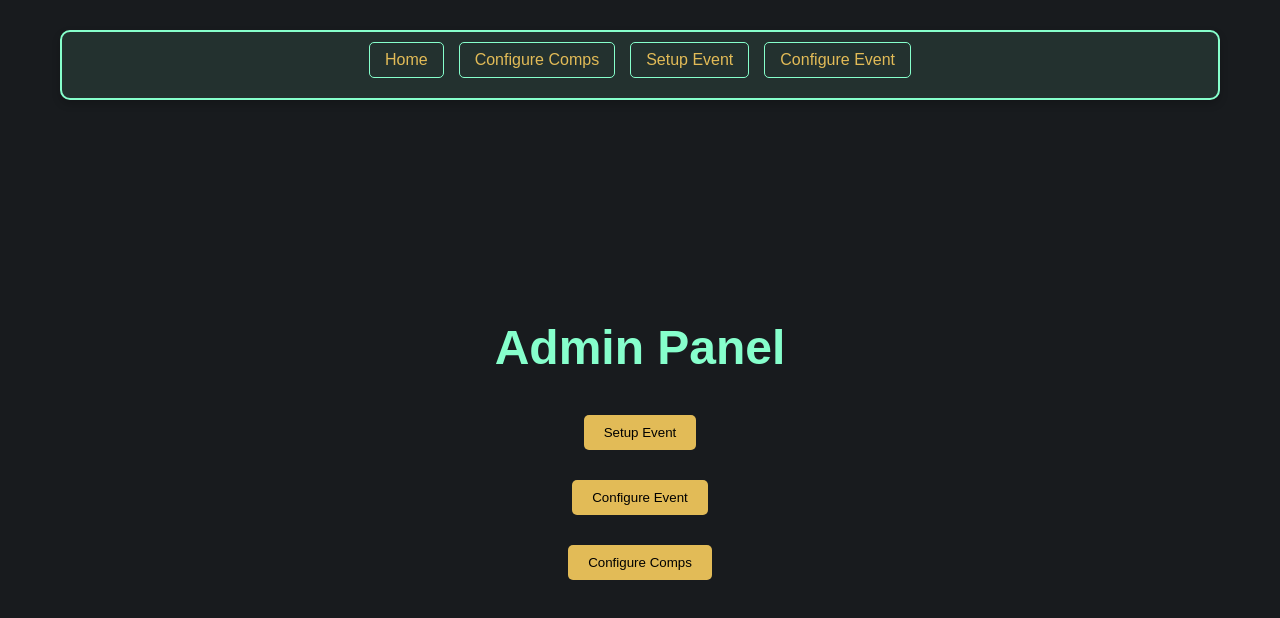
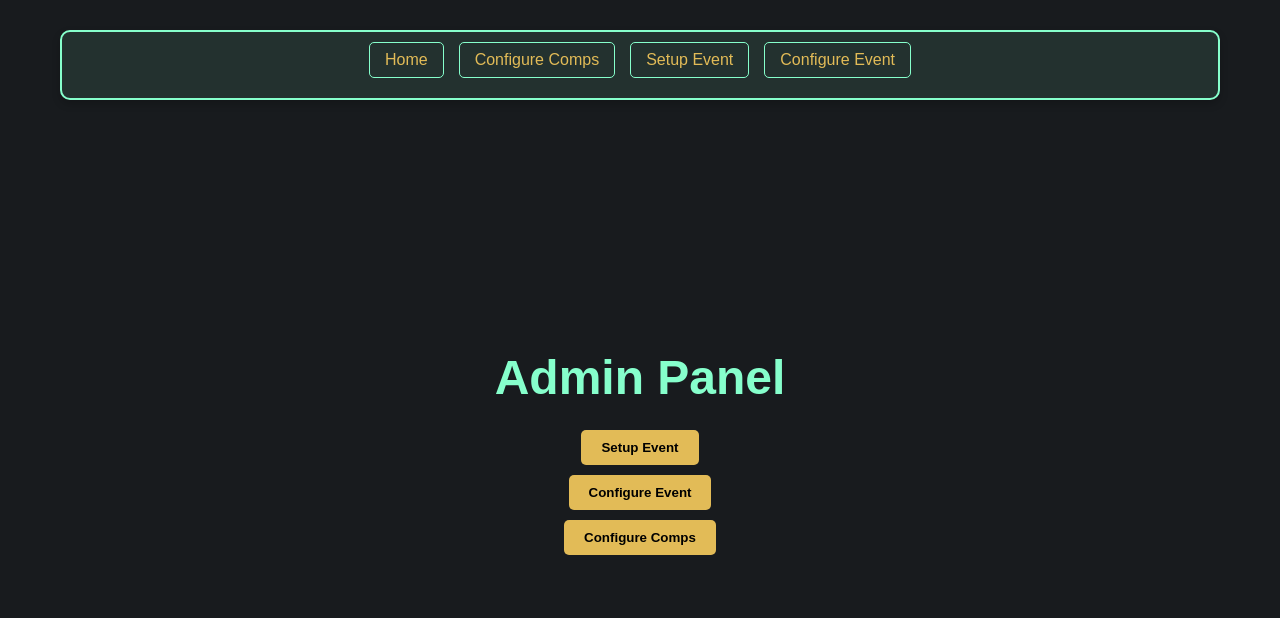
Before and after one commit to AsleepCoffee/albion-zerg-manager, a React (Create React App) app in the folder client/: page /admin in a window 1280 px wide. Shown: the top 618 px of the page. Built offline with nearby package versions, Linux system fonts and the light colour scheme.

Commit message:
Updated visuals

```diff
--- a/client/src/components/AdminPanel.css
+++ b/client/src/components/AdminPanel.css
@@ -25,14 +25,21 @@ h1 {
 
 button {
   padding: 10px 20px;
-  background-color: #e2bb57; /* Update button background color */
+  background-color: #e2bb57 !important; /* Update button background color */
   border: none;
   border-radius: 5px;
-  color: #000000; /* Match button text color */
+  color: #000000 !important; /* Match button text color */
   cursor: pointer;
   margin: 10px 0;
+  text-decoration: none; /* Ensure text is not underlined */
+  transition: background-color 0.3s, color 0.3s; /* Smooth transition for hover effects */
 }
 
 button:hover {
-  background-color: #d1aa46; /* Slightly darker shade for hover */
+  background-color: #d1aa46 !important; /* Slightly darker shade for hover */
 }
+
+button:focus {
+  outline: none;
+  box-shadow: 0 0 5px #86ffcc;
+}
--- a/client/src/components/AdminPanel.js
+++ b/client/src/components/AdminPanel.js
@@ -23,9 +23,9 @@ const AdminPanel = () => {
       <AdminNavBar />
       <div className="admin-content">
         <h1>Admin Panel</h1>
-        <button onClick={handleSetupEvent}>Setup Event</button>
-        <button onClick={handleConfigureEvent}>Configure Event</button>
-        <button onClick={handleConfigureComps}>Configure Comps</button>
+        <button className="button" onClick={handleSetupEvent}>Setup Event</button>
+        <button className="button" onClick={handleConfigureEvent}>Configure Event</button>
+        <button className="button" onClick={handleConfigureComps}>Configure Comps</button>
       </div>
     </div>
   );
--- a/client/src/components/ConfigureEvent.css
+++ b/client/src/components/ConfigureEvent.css
@@ -1,11 +1,13 @@
+/* src/components/ConfigureEvent.css */
+
 .configure-event-page {
   padding: 20px;
 }
 
 .event-card {
-  background-color: #1a1a1a;
+  background-color: #23312f; /* Match the event box background color */
   color: #ffffff;
-  border: 2px solid #00ff00;
+  border: 2px solid #86ffcc; /* Match the outline color */
   border-radius: 10px;
   padding: 20px;
   margin-bottom: 20px;
@@ -32,16 +34,26 @@
   gap: 10px;
 }
 
-.btn {
-  background-color: #ffcc00;
-  color: #1a1a1a;
+.button {
+  background-color: #e2bb57; /* Match button background color */
+  color: #000000; /* Match button text color */
   padding: 10px 20px;
   border: none;
   border-radius: 5px;
   text-decoration: none;
   font-weight: bold;
+  cursor: pointer;
+  transition: background-color 0.3s, color 0.3s; /* Smooth transition for hover effects */
 }
 
-.btn:hover {
-  background-color: #ffaa00;
+.button:hover {
+  background-color: #d1aa46; /* Slightly darker shade for hover */
 }
+
+.delete-btn {
+  background-color: #ff0000; /* Different color for delete button */
+}
+
+.delete-btn:hover {
+  background-color: #cc0000; /* Slightly darker shade for hover */
+}
--- a/client/src/components/ConfigureEvent.js
+++ b/client/src/components/ConfigureEvent.js
@@ -44,9 +44,9 @@ const ConfigureEvent = () => {
             <p><strong>Sets:</strong> {event.sets}</p>
           </div>
           <div className="event-actions">
-            <Link to={`/configure-event-comp/${event._id}`} className="btn">View Comp</Link>
-            <Link to={`/signup/${event._id}`} className="btn">Sign Up</Link>
-            <button className="btn delete-btn" onClick={() => handleDelete(event._id)}>Delete Event</button>
+            <Link to={`/configure-event-comp/${event._id}`} className="button">View Comp</Link>
+            <Link to={`/signup/${event._id}`} className="button">Sign Up</Link>
+            <button className="button delete-btn" onClick={() => handleDelete(event._id)}>Delete Event</button>
           </div>
         </div>
       ))}
--- a/client/src/components/LandingPage.css
+++ b/client/src/components/LandingPage.css
@@ -35,8 +35,16 @@ h1 {
   margin: 0;
 }
 
+.albion {
+  color: #ffffff; /* White color for Albion */
+}
+
 .highlight {
   color: #86ffcc !important; /* Change the color of the word Zerg */
+}
+
+.manager {
+  color: #ffffff; /* White color for Manager */
 }
 
 .developer {
--- a/client/src/components/LandingPage.js
+++ b/client/src/components/LandingPage.js
@@ -33,7 +33,9 @@ const LandingPage = () => {
       <header>
         <div className="header-content">
           <div className="title-section">
-            <h1>Albion <span className="highlight">Zerg</span> Manager</h1>
+            <h1>
+              <span className="albion">Albion</span> <span className="highlight">Zerg</span> <span className="manager">Manager</span>
+            </h1>
             <p className="developer">Developed by <span className="developer-name">SnowTea</span></p>
           </div>
           <a href="/admin-login" className="admin-login">Admin Login</a>
```
